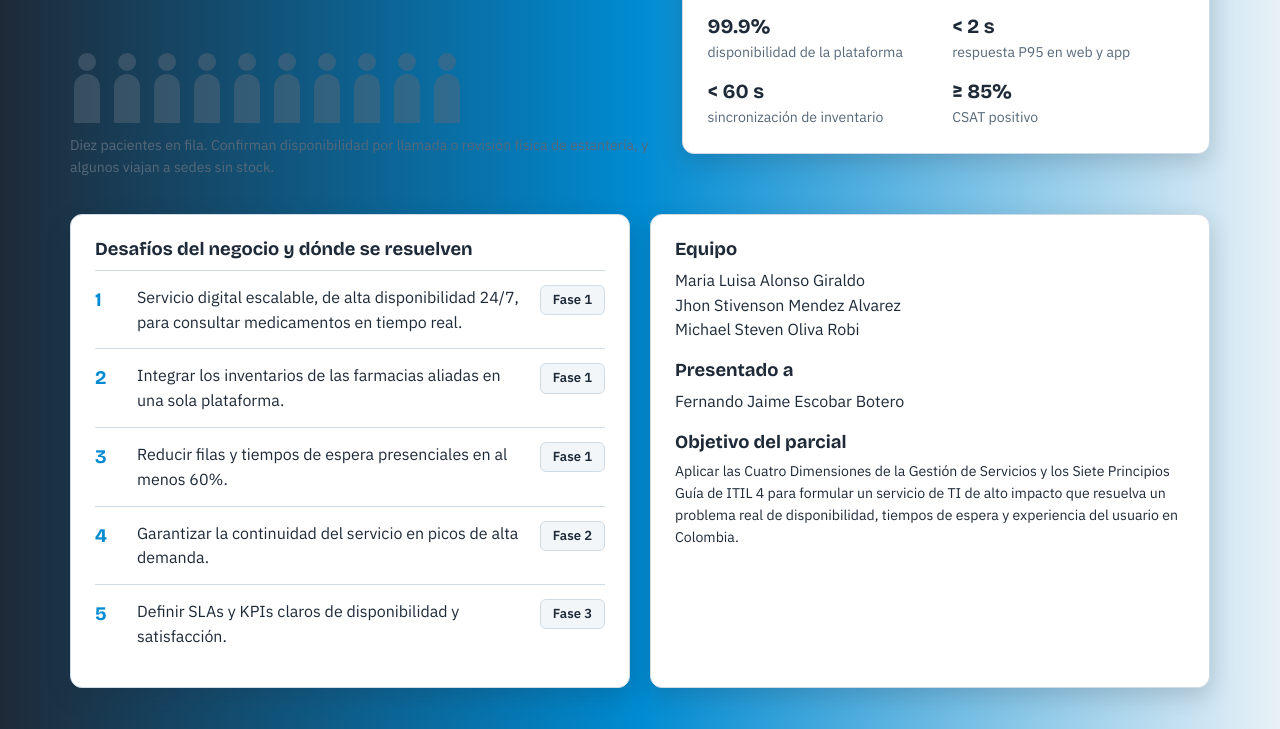
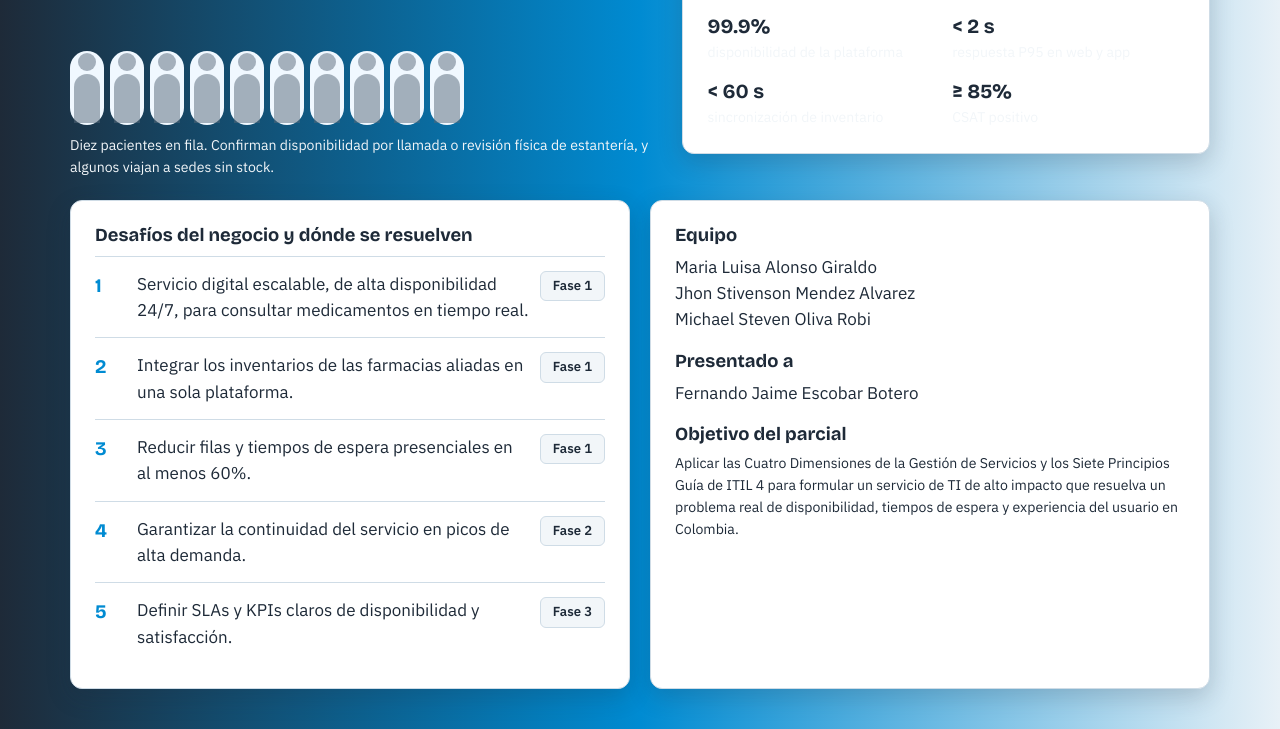
Before and after one commit to marialuisaalonso850/Dashboard_iterativo, a plain HTML site: page index.html in a window 1280 px wide. Shown: the part 646-1375 px from the top of the page. Drawn offline with nearby package versions, Linux system fonts and the light colour scheme.

Commit message:
Modify styles for improved design consistency
Updated various styles including font sizes and colors.

```diff
--- a/styles.css
+++ b/styles.css
@@ -134,6 +134,7 @@ button {
   max-width: 1180px;
   margin: 0 auto;
   padding: 0 20px;
+  font-size: medium;
 }
 
 header.top {
@@ -203,7 +204,7 @@ nav.tabs button[aria-selected="true"] .n {
 
 main.wrap {
   padding-top: 32px;
-  padding-bottom: 60px;
+  /* padding-bottom: 60px; */
 }
 
 section.view[hidden] {
@@ -212,7 +213,7 @@ section.view[hidden] {
 
 .lead {
   font-size: 1.08rem;
-  color: var(--muted);
+  color: var(--surface-alt);
 }
 
 .panel {
@@ -237,11 +238,12 @@ section.view[hidden] {
 }
 
 .stack>*+* {
-  margin-top: 24px;
+  margin-top: 10px;
+  font-size: 17px;
 }
 
 .muted {
-  color: var(--muted);
+  color: var(--surface-alt);
 }
 
 .small {
@@ -303,6 +305,8 @@ section.view[hidden] {
   width: 34px;
   height: 74px;
   transition: opacity .5s, transform .5s;
+  background: aliceblue;
+  border-radius: 20px;
 }
 
 .person svg {
@@ -645,8 +649,9 @@ td {
 th {
   font-weight: 600;
   font-size: .84rem;
-  color: var(--muted);
+  color: var(--ink);
   background: var(--surface-alt);
+  text-transform: capitalize;
 }
 
 tr:hover td {
@@ -869,7 +874,7 @@ tr:hover td {
 .step p {
   font-size: .88rem;
   margin: 6px 0 0;
-  color: var(--muted);
+  color: var (--muted);
 }
 
 .pwrap {
```
